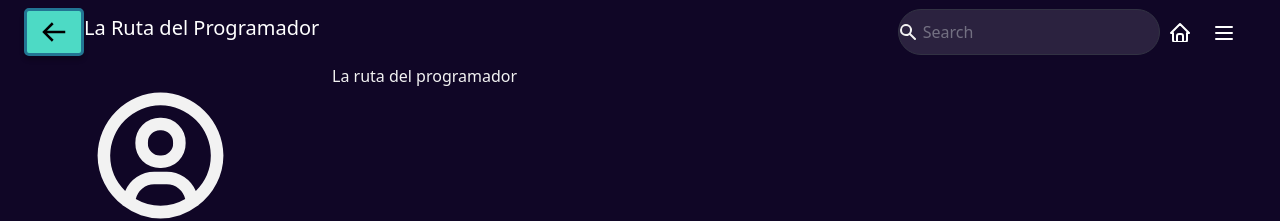
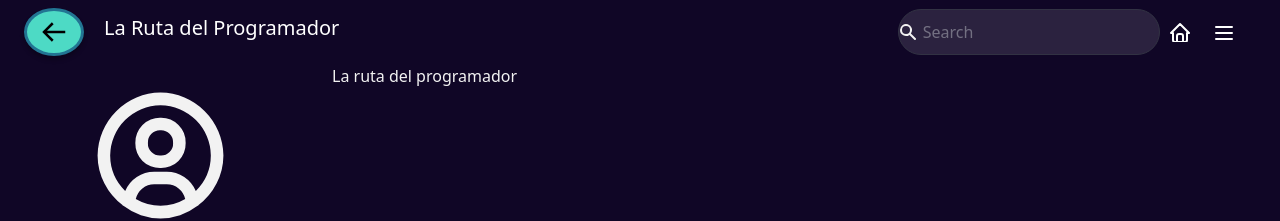
Before and after one commit to CodeMasterChefs/Frontend-Ruta-Programador, a React (Vite) app: page / in a window 1280 px wide. Shown: the top 221 px of the page. Built offline with nearby package versions, Linux system fonts and the light colour scheme.

Commit message:
fix: estilo flecha navbar

```diff
--- a/src/Components/NavBar/NavBar.css
+++ b/src/Components/NavBar/NavBar.css
@@ -1,10 +1,28 @@
-.navbar>.container, .navbar>.container-fluid, .navbar>.container-lg, .navbar>.container-md, .navbar>.container-sm, .navbar>.container-xl, .navbar>.container-xxl {
+.navbar>.container,
+.navbar>.container-fluid,
+.navbar>.container-lg,
+.navbar>.container-md,
+.navbar>.container-sm,
+.navbar>.container-xl,
+.navbar>.container-xxl {
     background-color: #100626;
 }
 
 .me-2 {
     border-radius: 3rem;
     background: rgba(242, 242, 242, 0.2) !important;
+}
+
+.navbar-text-title {
+    padding-left: 20px;
+}
+
+.arrow-button-navbar button {
+    border-radius: 50%;
+}
+
+.arrow-button-navbar button:hover {
+    border-radius: 50%;
 }
 
 .btn-outline-success {
@@ -20,7 +38,8 @@
     --bs-btn-disabled-bg: transparent;
     --bs-btn-disabled-border-color: #227593;
 }
-.custom-navbar-bg{
+
+.custom-navbar-bg {
     background-color: #100626 !important;
     border: #227593 !important;
 }
@@ -33,13 +52,13 @@
 
 }
 
-   .Icons{
+.Icons {
     background-color: transparent;
     border-width: 1;
     border-color: transparent;
 }
 
-   .Icons:hover{
+.Icons:hover {
     background-color: transparent;
     border-width: 1;
     border-color: #4DDAC5;
--- a/src/Components/NavBar/NavBar.jsx
+++ b/src/Components/NavBar/NavBar.jsx
@@ -9,7 +9,7 @@ const NavBar = () => {
       data-bs-theme="dark"
     >
       <div className="container-fluid d-flex justify-content-between align-items-centers">
-        <div className="d-flex inline">
+        <div className="d-flex inline arrow-button-navbar">
           <button
             className="btn btn-primary"
             onClick={() => window.history.back()}
@@ -27,7 +27,7 @@ const NavBar = () => {
               />
             </svg>
           </button>
-          <Link className="navbar-brand" to="/">
+          <Link className="navbar-brand navbar-text-title" to="/">
             La Ruta del Programador
           </Link>
         </div>
```
Lines whose indentation alone changed are shown as unchanged.
